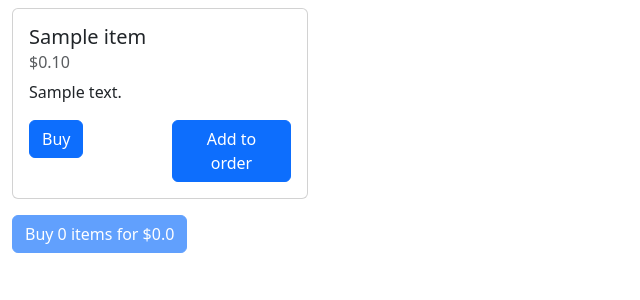
After one commit to AlexandraPoturaeva/django_stripe, a Django app: page /item/all/ in a window 1280 px wide. The commit adds this page. Shown: the top 300 px of the page, without its empty margins (0-640 px from the left). Run offline with Django 4.2, Linux system fonts and the light colour scheme; tables that the repository leaves empty hold one stand-in row (values such as "Sample post"); some libraries are stand-ins or nearby versions.

Commit message:
set stripe checkout for order with several items

```diff
--- a/core/templates/base.html
+++ b/core/templates/base.html
@@ -1,4 +1,6 @@
 <!DOCTYPE html>
+{% load static %}
+
 <html lang="en">
 <head>
     <meta charset="UTF-8">
@@ -6,8 +8,9 @@
         {% block title %}
         {% endblock %}
     </title>
+    <script src="https://ajax.googleapis.com/ajax/libs/jquery/3.7.1/jquery.min.js"></script>
+    <script src="https://js.stripe.com/v3/"></script>
     <link href="https://cdn.jsdelivr.net/npm/bootstrap@5.3.2/dist/css/bootstrap.min.css" rel="stylesheet" integrity="sha384-T3c6CoIi6uLrA9TneNEoa7RxnatzjcDSCmG1MXxSR1GAsXEV/Dwwykc2MPK8M2HN" crossorigin="anonymous">
-    <script src="https://js.stripe.com/v3/"></script>
 </head>
 <body>
     <main class="container-fluid">
@@ -15,5 +18,6 @@
         {% endblock content %}
     </main>
     <script src="https://cdn.jsdelivr.net/npm/bootstrap@5.3.2/dist/js/bootstrap.bundle.min.js" integrity="sha384-C6RzsynM9kWDrMNeT87bh95OGNyZPhcTNXj1NW7RuBCsyN/o0jlpcV8Qyq46cDfL" crossorigin="anonymous"></script>
+    <script src="{% static 'js/main.js' %}"></script>
 </body>
 </html>
--- a/django_stripe/settings.py
+++ b/django_stripe/settings.py
@@ -40,6 +40,7 @@ INSTALLED_APPS = [
     'django.contrib.sessions',
     'django.contrib.messages',
     'django.contrib.staticfiles',
+    'django_extensions',
 
     'core',
     'payments',
@@ -121,7 +122,9 @@ USE_TZ = True
 # Static files (CSS, JavaScript, Images)
 # https://docs.djangoproject.com/en/4.2/howto/static-files/
 
+STATIC_ROOT = os.path.join(BASE_DIR, 'staticfiles')
 STATIC_URL = 'static/'
+STATICFILES_DIRS = [os.path.join(BASE_DIR, 'static')]
 
 # Default primary key field type
 # https://docs.djangoproject.com/en/4.2/ref/settings/#default-auto-field
--- a/django_stripe/urls.py
+++ b/django_stripe/urls.py
@@ -1,9 +1,11 @@
 from django.contrib import admin
 from django.urls import include, path
 from payments.views import (
-    CreateStripeCheckoutSessionForItemView,
+    BuyItemView,
+    BuyOrderView,
     SuccessPaymentView,
     CancelPaymentView,
+    add_item_to_order_view,
 )
 
 
@@ -12,9 +14,19 @@ urlpatterns = [
     path('item/', include('payments.urls')),
     path(
         'buy/<int:item_id>/',
-        CreateStripeCheckoutSessionForItemView.as_view(),
-        name='create-checkout-session',
+        BuyItemView.as_view(),
+        name='buy_item',
+    ),
+    path(
+        'buy-order/',
+        BuyOrderView.as_view(),
+        name='buy_order',
     ),
     path('success-payment/', SuccessPaymentView.as_view()),
     path('cancel-payment/', CancelPaymentView.as_view()),
+    path(
+        'add-item-to-order/',
+        add_item_to_order_view,
+        name='add_item_to_order',
+    ),
 ]
--- /dev/null
+++ b/payments/templates/item_list.html
@@ -0,0 +1,48 @@
+{% extends "base.html" %}
+{% block title %}Items{% endblock title %}
+{% block content %}
+<div class="p-1 text-center space-for-messages"></div>
+<div class="row row-cols-1 row-cols-md-4 g-4">
+    {% for item in all_items %}
+    <div class="col">
+        <div class="card text-start">
+            <div class="card-body">
+                <h5 class="card-title">{{ item.name }}</h5>
+                <h6 class="card-subtitle mb-2 text-body-secondary">${{ item.get_price_display }}</h6>
+                <p class="card-text">{{ item.description }}</p>
+                <div class="row justify-content-md-center">
+                    <div class="col">
+                        <form action="{% url 'buy_item' item.id %}" method="GET">
+                            <button type="submit"
+                                    class="btn btn-primary"
+                                    id=buy-item-{{item.id}}>
+                                    Buy
+                            </button>
+                        </form>
+                    </div>
+                    <div class="col">
+                        <a class="btn btn-primary add-item-to-order"
+                           data-item-id="{{ item.id }}"
+                           role="button"
+                        >Add to order</a>
+                    </div>
+                </div>
+            </div>
+        </div>
+    </div>
+    {% empty %}
+    <h1>No items yet</h1>
+    {% endfor %}
+</div>
+
+{% if all_items %}
+<div class="p-2"></div>
+<form action="{% url 'buy_order' %}" method="POST">
+    {% csrf_token %}
+    <button type="submit"
+            class="btn btn-primary buy_items_button"
+            {% if items_in_order_cnt == 0 %}disabled{% endif %}
+    >Buy {{ items_in_order_cnt }} items for ${{ order_total_cost }}</button>
+</form>
+{% endif %}
+{% endblock content %}
--- a/payments/urls.py
+++ b/payments/urls.py
@@ -1,6 +1,7 @@
 from django.urls import path
-from .views import ItemDetailView
+from .views import ItemDetailView, ItemListView
 
 urlpatterns = [
     path('<int:item_id>/', ItemDetailView.as_view()),
+    path('all/', ItemListView.as_view()),
 ]
--- a/payments/views.py
+++ b/payments/views.py
@@ -1,52 +1,123 @@
-from django.conf import settings
+from django.http import HttpResponse
 from django.views.generic import TemplateView, View
-from django.shortcuts import get_object_or_404, render, redirect
-from .models import Item
-import stripe
-
-stripe.api_key = settings.STRIPE_SECRET_KEY
+from django.shortcuts import get_object_or_404, render
+from django.views.decorators.http import require_POST
+from .models import Item, Order, ItemsInOrder
+from django.db.models import Sum
+from .services import get_session_id, create_checkout_session
+import json
 
 
 class ItemDetailView(View):
     def get(self, request, item_id):
-        if not request.session.session_key:
-            request.session.create()
-        print(request.session.session_key)
         context = {
             'item': get_object_or_404(Item, pk=item_id),
         }
         return render(request, 'item.html', context=context)
 
 
-class CreateStripeCheckoutSessionForItemView(View):
-    """
-    Create a checkout session and redirect the user to Stripe's checkout page
-    """
+class ItemListView(View):
+    def get(self, request):
+        all_items = Item.objects.all()
+        items_in_order_cnt = 0
 
+        session_id = get_session_id(request)
+        unpaid_order = Order.objects.filter(
+            session_id=session_id,
+            status='NP',
+        ).first()
+        items_in_order = ItemsInOrder.objects.filter(
+            order=unpaid_order,
+        ).select_related("item")
+        if items_in_order:
+            items_in_order_cnt = items_in_order.aggregate(
+                Sum("quantity"),
+            )['quantity__sum']
+        order_total_cost = sum([
+            item.item.price * item.quantity
+            for item in items_in_order
+        ]) / 100
+
+        context = {
+            'all_items': all_items,
+            'items_in_order_cnt': items_in_order_cnt,
+            'order_total_cost': order_total_cost,
+        }
+
+        return render(request, 'item_list.html', context=context)
+
+
+class BuyItemView(View):
     def get(self, request, item_id):
         item = get_object_or_404(Item, pk=item_id)
+        session_id = get_session_id(request)
+        order = Order.objects.create(
+            session_id=session_id,
+            status='NP',
+        )
+        item_in_order = ItemsInOrder.objects.create(
+            order=order,
+            item=item,
+            quantity=1,
+        )
 
-        checkout_session = stripe.checkout.Session.create(
-            payment_method_types=["card"],
-            line_items=[
-                {
-                    "price_data": {
-                        "currency": "usd",
-                        "unit_amount": item.price,
-                        "product_data": {
-                            "name": item.name,
-                            "description": item.description,
-                        },
-                    },
-                    "quantity": 1,
-                },
-            ],
-            metadata={"product_id": item.id},
-            mode="payment",
-            success_url=settings.BACKEND_DOMAIN + '/success-payment/',
-            cancel_url=settings.BACKEND_DOMAIN + '/cancel-payment/',
-        )
-        return redirect(checkout_session.url)
+        return create_checkout_session(items=[item_in_order])
+
+
+@require_POST
+def add_item_to_order_view(request):
+    """
+    View to add the item to an unpaid order. It gets post request through ajax.
+    If there is no an unpaid order for this session, the order will be created.
+    If there already is such item in the order,
+    it's quantity will be increased by 1.
+    View returns total cost of order and total quantity of items in order
+    back to ajax in HttpResponse.
+    :param request: HttpRequest
+    :return: HttpResponse
+    """
+    item_id = request.POST.get('item_id')
+    session_id = get_session_id(request)
+    order, created = Order.objects.get_or_create(
+        session_id=session_id,
+        status='NP',
+    )
+    item_in_order, created = ItemsInOrder.objects.get_or_create(
+        order_id=order.id, item_id=item_id,
+    )
+    item_in_order.quantity += 1
+    item_in_order.save()
+
+    all_items_in_order = ItemsInOrder.objects.filter(
+        order=order,
+    ).select_related("item")
+    items_in_order_cnt = all_items_in_order.aggregate(
+        Sum("quantity"),
+    )['quantity__sum']
+    order_total_cost = sum([
+        item.item.price * item.quantity
+        for item in all_items_in_order
+    ]) / 100
+    data = json.dumps({
+        "items_in_order_cnt": items_in_order_cnt,
+        "order_total_cost": order_total_cost,
+    })
+
+    return HttpResponse(data, content_type="application/json")
+
+
+class BuyOrderView(View):
+    def post(self, request):
+        session_id = get_session_id(request)
+        order = Order.objects.filter(
+            session_id=session_id,
+            status='NP',
+        ).first()
+        items_in_order = ItemsInOrder.objects.filter(
+            order=order,
+        ).select_related('item')
+
+        return create_checkout_session(items=items_in_order)
 
 
 class SuccessPaymentView(TemplateView):
--- a/requirements.txt
+++ b/requirements.txt
@@ -1,6 +1,8 @@
 add-trailing-comma==3.1.0
 Django==4.2.7
+django-extensions==3.2.3
 flake8==6.1.0
 pre-commit==3.5.0
 python-dotenv==1.0.0
 stripe==7.6.0
+ipython==8.18.1
--- /dev/null
+++ b/static/js/main.js
@@ -0,0 +1,50 @@
+ function getCookie(name) {
+    let cookieValue = null;
+    if (document.cookie && document.cookie !== '') {
+        const cookies = document.cookie.split(';');
+        for (let i = 0; i < cookies.length; i++) {
+            const cookie = cookies[i].trim();
+            // Does this cookie string begin with the name we want?
+            if (cookie.substring(0, name.length + 1) === (name + '=')) {
+                cookieValue = decodeURIComponent(cookie.substring(name.length + 1));
+                break;
+            }
+        }
+    }
+    return cookieValue;
+}
+const csrftoken = getCookie('csrftoken');
+
+
+/*
+The code below is an event handler to the "click" event
+on the element (button) with class contained "add-item-to-order".
+Function gets item_id and passes it through ajax post request to url "/add-item-to-order/".
+If success, it gets data back and put it into the text of "buy_items_button".
+*/
+ $(document).on("click", ".add-item-to-order", function () {
+         var item_id = $(this).data('item-id');
+         let buy_items_button = $('.buy_items_button');
+         $.ajax({
+            url: "/add-item-to-order/",
+            headers: {'X-CSRFToken': csrftoken},
+            data: {
+                "item_id": item_id,
+                },
+            type: 'post',
+            success: function(data)
+            {
+                buy_items_button.prop('disabled', false);
+                buy_items_button.html(
+                'Buy ' + data.items_in_order_cnt + ' items for $' + data.order_total_cost
+                );
+            },
+            error: function(error)
+            {
+                $('.space-for-messages').text('Что-то пошло не так...').css("color", "red");
+            },
+        });
+        setTimeout(function() {
+                    $('.space-for-messages').empty();
+                    }, 4000);
+});
```
Also changed, not shown: payments/models.py (+31 -0 lines), payments/services.py (added, +55 -0 lines), payments/templates/item.html (+8 -13 lines), payments/migrations/0003_itemsinorder_order_itemsinorder_order.py (added).
